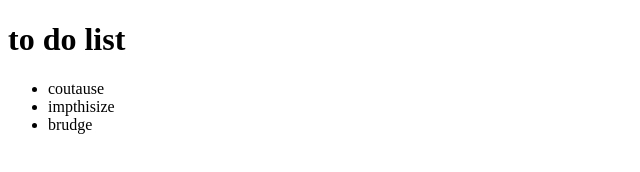
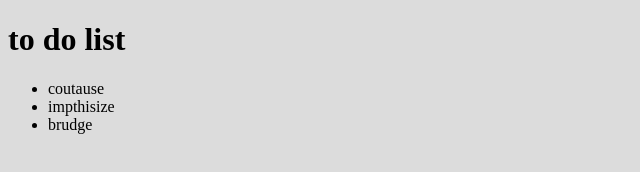
Before and after one commit to david2048879/learn-git-and-github, a plain HTML site: page index.html in a window 1280 px wide. Shown: the whole page, without its empty margins (0-640 px from the left). Drawn offline with Linux system fonts and the light colour scheme.

Commit message:
adding css style

```diff
--- /dev/null
+++ b/index.css
@@ -0,0 +1,3 @@
+body{
+    background-color: gainsboro;
+}
--- a/index.html
+++ b/index.html
@@ -5,6 +5,7 @@
     <meta http-equiv="X-UA-Compatible" content="IE=edge">
     <meta name="viewport" content="width=device-width, initial-scale=1.0">
     <title>todo list</title>
+    <link rel="stylesheet" href="index.css">
 </head>
 <body>
     <H1>to do list</H1>
```
